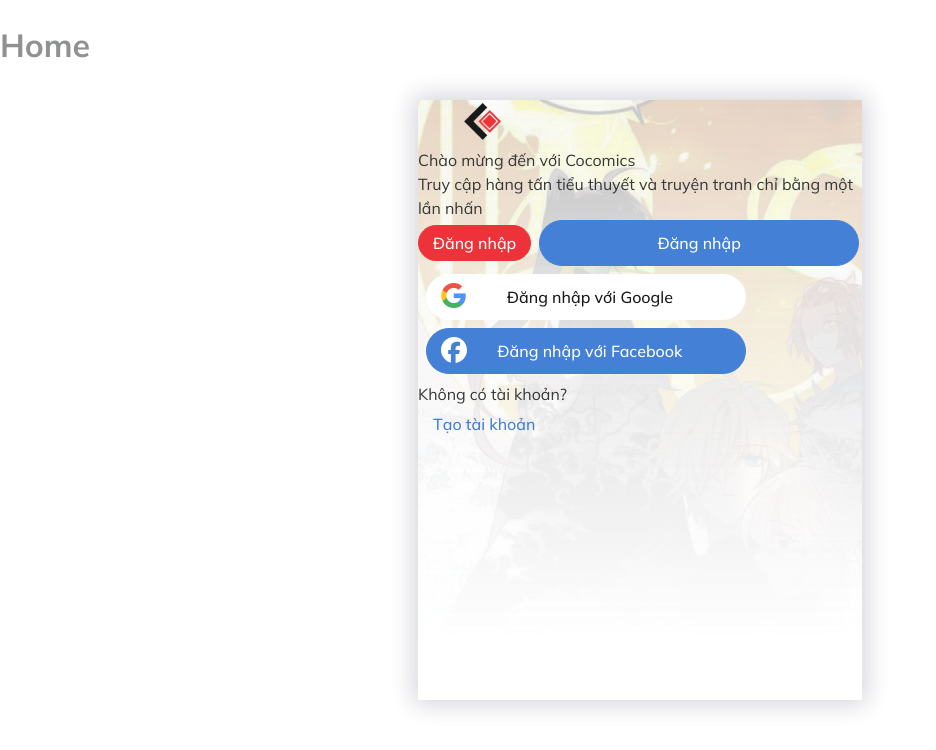
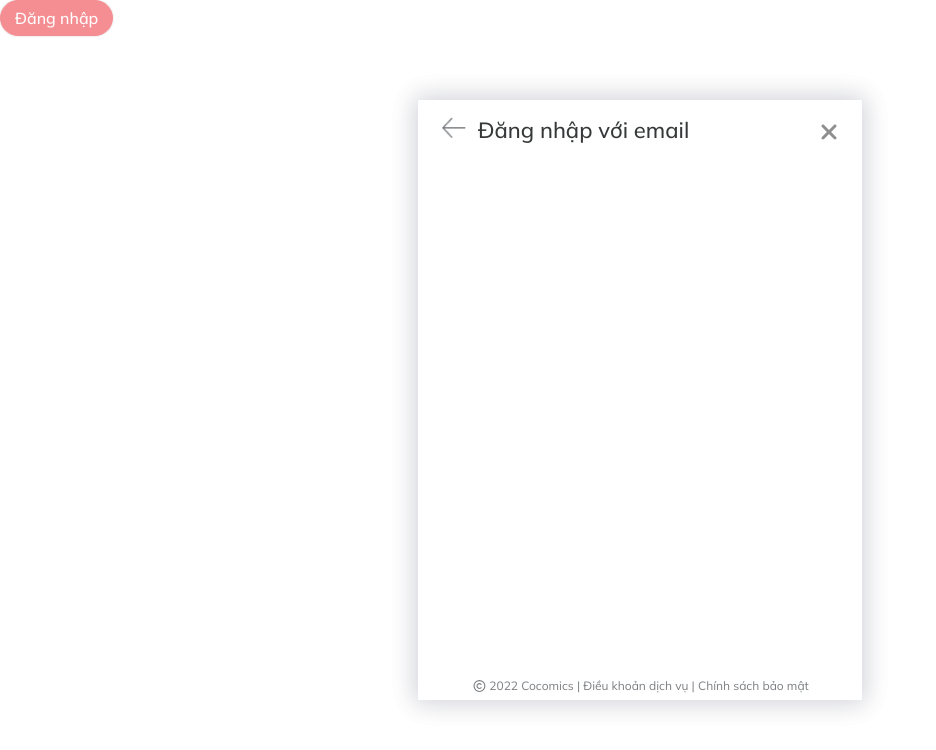
Before and after one commit to kimtung102/cocomics, a React (Create React App) app: page / in a window 1280 px wide. Both pictures are taken after a click on the button "Đăng nhập". Shown: the top 750 px of the page, without its empty margins (0-936 px from the left). Built offline with nearby package versions, Linux system fonts and the light colour scheme.

Commit message:
popup form 1

```diff
--- a/src/components/Button/Button.module.scss
+++ b/src/components/Button/Button.module.scss
@@ -11,12 +11,12 @@
     font-family: var(--font-family);
     cursor: pointer;
     background-color: var(--white);
+    box-shadow: 0px 0px 1px 1px rgba(108, 108, 108, 0.2);
     border: 1px solid transparent;
     user-select: none;
 
     + .wrapper {
-        margin-left: 8px;
-        margin-bottom: 8px;
+        margin-top: 8px;
     }
 
     &.disabled {
@@ -65,6 +65,8 @@
 .text {
     color: var(--secondary);
     background-color: transparent;
+    box-shadow: none;
+    padding: 8px 0;
     &:hover {
         text-decoration: underline;
     }
--- a/src/components/GlobalStyles/GlobalStyles.scss
+++ b/src/components/GlobalStyles/GlobalStyles.scss
@@ -1,5 +1,5 @@
 @import 'normalize.css';
-@import url('https://fonts.googleapis.com/css2?family=Mulish:wght@400;500;600;700;800&display=swap');
+@import url('https://fonts.googleapis.com/css2?family=Mulish:wght@200;300;400;500;600;700;800&display=swap');
 
 :root {
     --primary: #eb1d24;
@@ -36,6 +36,10 @@ a {
     text-decoration: none;
 }
 
+p {
+    margin: 0;
+}
+
 body {
     font-family: var(--font-family);
     font-size: 1.6rem;
--- a/src/components/Modal/Modal.js
+++ b/src/components/Modal/Modal.js
@@ -1,41 +1,79 @@
 import className from 'classnames/bind';
 import styles from './Modal.module.scss';
 import logo from '~/assets/images/logo.png';
+import arrow from '~/assets/images/arrow-left.png';
 import Button from '../Button/Button';
 import googleLogo from '~/assets/images/googleLogo.png';
 
 import { FontAwesomeIcon } from '@fortawesome/react-fontawesome';
-import { faFacebook, faGoogle } from '@fortawesome/free-brands-svg-icons';
+import { faFacebook } from '@fortawesome/free-brands-svg-icons';
+import { faCopyright } from '@fortawesome/free-regular-svg-icons';
+import { faXmark, faArrowLeft } from '@fortawesome/free-solid-svg-icons';
 
 const cx = className.bind(styles);
 
-function Modal() {
+function Modal({ show, type, popup }) {
+    if (!show) {
+        return null;
+    } else
         return (
             <div className={cx('modal')}>
                 <div className={cx('modal-overlay')}></div>
-            <div className={cx('modal-body')}>
+                <div className={type === 1 ? cx('modal-body') : cx('modal-body-2')}>
                     <div className={cx('modal-linear')}>
+                        {popup === 2 && (
+                            <div className={cx('popup-title')}>
+                                <span className={cx('back')}>
+                                    <img src={arrow} alt="arrow" width={'24px'}></img>
+                                </span>
+                                <p className={cx('title')}>Đăng nhập với email</p>
+                            </div>
+                        )}
+                        <span className={cx('cancel')}>
+                            <FontAwesomeIcon icon={faXmark} />
+                        </span>
                         <div className={cx('modal-inner')}>
+                            {type === 1 && (
                                 <div className={cx('inner-header')}>
-                            <img src={logo} alt="logo"></img>
+                                    <img src={logo} alt="logo" className={cx('logo')}></img>
                                     <p className={cx('header')}>Chào mừng đến với Cocomics</p>
                                     <p className={cx('sub-header')}>
                                         Truy cập hàng tấn tiểu thuyết và truyện tranh chỉ bằng một lần nhấn
                                     </p>
                                 </div>
+                            )}
                             <div className={cx('inner-body')}>
-                            <Button primary>Đăng nhập</Button>
-                            <Button secondary>Đăng nhập</Button>
-                            <Button secondary gg leftIcon={<img src={googleLogo} alt="gglogo" width={'25px'}></img>}>
+                                {type === 1 && (
+                                    <>
+                                        <Button
+                                            secondary
+                                            gg
+                                            leftIcon={<img src={googleLogo} alt="gglogo" width={'25px'}></img>}
+                                        >
                                             Đăng nhập với Google
                                         </Button>
-                            <Button secondary fb leftIcon={<FontAwesomeIcon icon={faFacebook} />}>
+                                        <Button secondary leftIcon={<FontAwesomeIcon icon={faFacebook} />}>
                                             Đăng nhập với Facebook
                                         </Button>
+                                    </>
+                                )}
                             </div>
-                        <div>
-                            <p>Không có tài khoản?</p>
+                            <div className={cx('inner-sign')}>
+                                {type === 1 && (
+                                    <>
+                                        <p className={cx('sign-text')}>Không có tài khoản?</p>
                                         <Button text>Tạo tài khoản</Button>
+                                    </>
+                                )}
+                            </div>
+                            <div className={cx('inner-bottom')}>
+                                <span className={cx('copyright')}>
+                                    <FontAwesomeIcon icon={faCopyright} />
+                                </span>
+                                <p className={cx('content')}>
+                                    {' '}
+                                    2022 Cocomics | Điều khoản dịch vụ | Chính sách bảo mật
+                                </p>
                             </div>
                         </div>
                     </div>
--- a/src/components/Modal/Modal.module.scss
+++ b/src/components/Modal/Modal.module.scss
@@ -15,9 +15,22 @@
 }
 
 .modal-body {
+    position: relative;
     width: 444px;
     height: 600px;
     background-image: url(../../assets//images/background-img-login.png);
+    opacity: 0.9;
+    box-shadow: 0px 0px 24px 4px #000e3333;
+    object-fit: cover;
+    margin: auto;
+    z-index: 1;
+}
+
+.modal-body-2 {
+    position: relative;
+    width: 444px;
+    height: 600px;
+    background-color: rgba(255, 255, 255, 0.45);
     opacity: 0.9;
     box-shadow: 0px 0px 24px 4px #000e3333;
     object-fit: cover;
@@ -30,7 +43,98 @@
     height: 600px;
     z-index: 2;
     background-image: linear-gradient(180deg, rgba(255, 255, 255, 0) 0%, #ffffff 90%);
+
+    .popup-title {
+        display: flex;
+        position: absolute;
+        top: 14px;
+        left: 24px;
+
+        .back {
+            font-size: 2.2rem;
+            margin-right: 12px;
+            &:hover {
+                cursor: pointer;
+            }
+        }
+
+        .title {
+            font-weight: 500;
+            font-size: 2.2rem;
+        }
+    }
+
+    .cancel {
+        position: absolute;
+        font-size: 2.4rem;
+        top: 14px;
+        right: 24px;
+        color: #838383;
+
+        &:hover {
+            cursor: pointer;
+        }
+    }
 }
 
 .modal-inner {
+    padding-top: 40px;
+    .inner-bottom {
+        color: #6d7175;
+    }
 }
+
+.inner-header {
+    display: flex;
+    align-items: center;
+    flex-direction: column;
+    // margin-top: 60px;
+    .logo {
+        margin-bottom: 16px;
+    }
+
+    .header {
+        font-size: 2.2rem;
+        font-weight: 800;
+        color: var(--text-color);
+        margin-bottom: 8px;
+    }
+
+    .sub-header {
+        color: #6d7175;
+        font-size: 1.2rem;
+    }
+}
+
+.inner-body {
+    display: flex;
+    align-items: center;
+    flex-direction: column;
+    margin-top: 60px;
+}
+
+.inner-sign {
+    display: flex;
+    justify-content: center;
+    margin-top: 40px;
+    .sign-text {
+        padding: 8px 4px;
+        line-height: 28px;
+        color: #6d7175;
+        font-size: 1.6rem;
+        font-weight: 500;
+    }
+}
+
+.inner-bottom {
+    display: flex;
+    position: absolute;
+    font-size: 1.2rem;
+    bottom: 5px;
+    left: 20%;
+    transform: translateX(-10%);
+
+    .copyright {
+        padding-right: 4px;
+    }
+}
--- a/src/pages/HomePage/Home.js
+++ b/src/pages/HomePage/Home.js
@@ -1,11 +1,17 @@
+import { useState } from 'react';
+import Button from '~/components/Button/Button';
 import Modal from '~/components/Modal/Modal';
 import Header from '~/layouts/Header/Header';
 
 function Home() {
+    const [show, setShow] = useState(false);
+
     return (
         <>
-            <h1> Home</h1>
-            <Modal />
+            <Button primary onClick={() => setShow(true)}>
+                Đăng nhập
+            </Button>
+            <Modal show={show} type={2} popup={2} />
         </>
     );
 }
```
Also changed, not shown: src/assets/images/arrow-left.png (added). Lines whose indentation alone changed are shown as unchanged.
